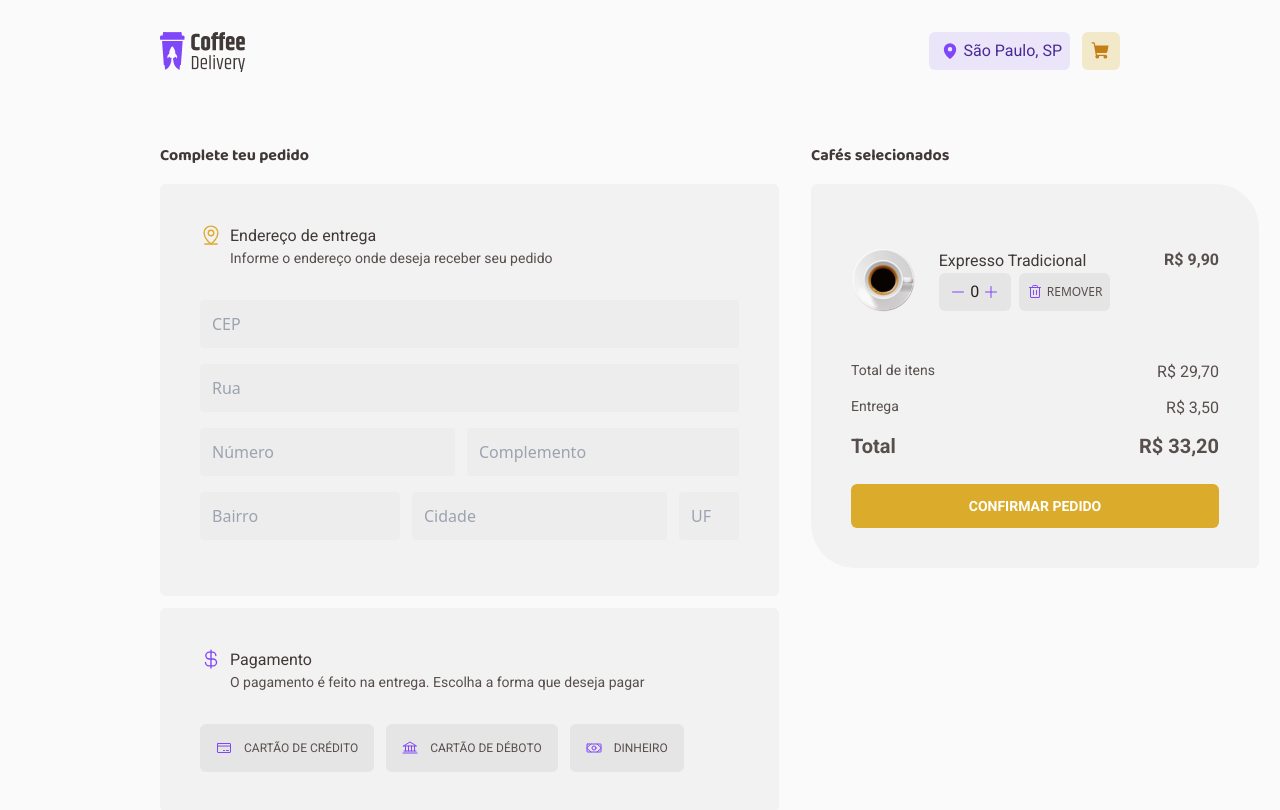
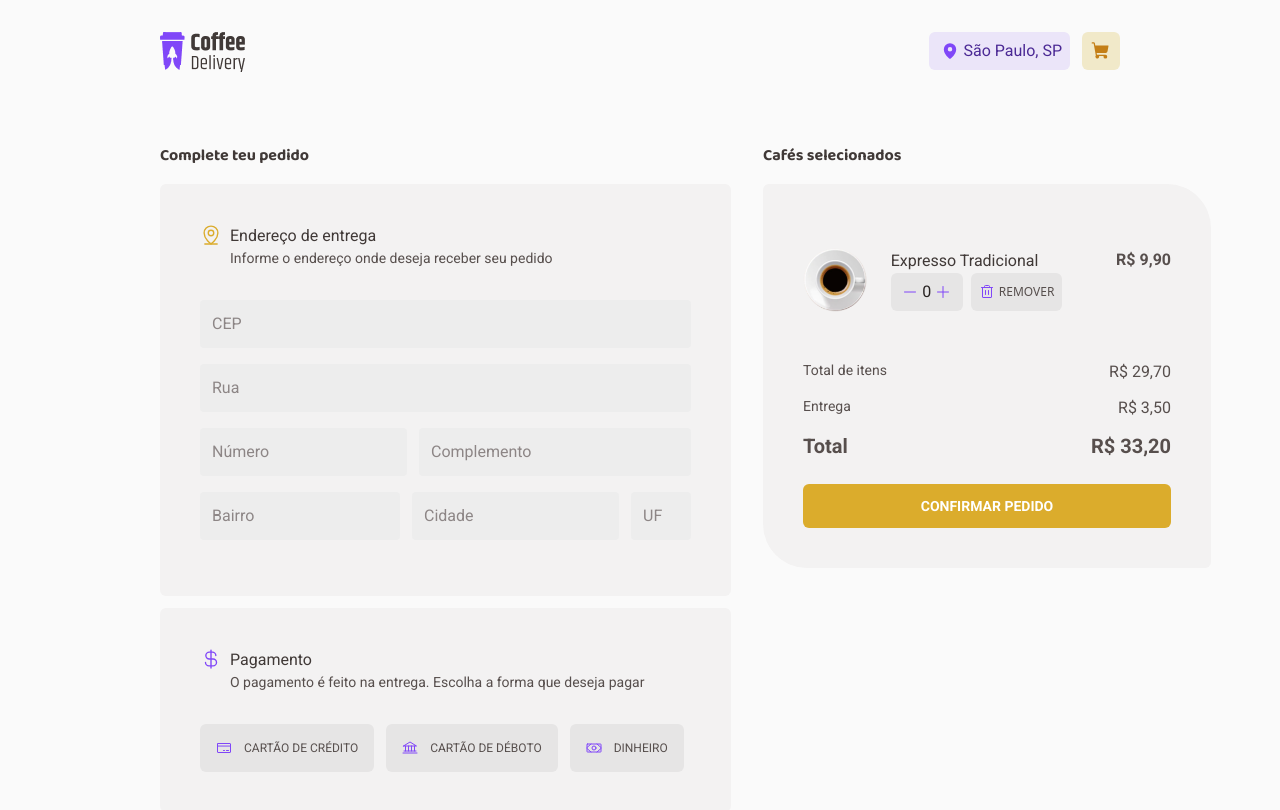
Before and after one commit to ztxy32/CoffeeDelivery, a Next.js app: page /pages/checkout in a window 1280 px wide. Built offline with nearby package versions, Linux system fonts and the light colour scheme.

Commit message:
Update addressSection.tsx

```diff
--- a/src/app/pages/checkout/components/addressSection.tsx
+++ b/src/app/pages/checkout/components/addressSection.tsx
@@ -4,10 +4,10 @@ const roboto = Roboto({subsets: ["latin"], weight: ["400","700"]})
 
 export function AddressSection(){
     return(
-        <div className="bg-base-card p-10 rounded-md">
+        <div className={`${roboto.className} bg-base-card p-10 rounded-md`}>
             <div className="flex flex-row mb-8">
                 <MapPinLine className="text-yellow" size={22}/>
-                <span className={`${roboto.className} flex flex-col pl-2 font-normal`}>
+                <span className={`${roboto.className} flex flex-col pl-2`}>
                     <p className="text-base-subtitle text-base">
                         Endereço de entrega
                     </p>
@@ -21,13 +21,13 @@ export function AddressSection(){
                     type="text"
                     name="CEP"
                     placeholder="CEP"
-                    className="bg-base-input p-3 mb-4 rounded"
+                    className="bg-base-input p-3 mb-4 rounded text-base-text placeholder-base-label focus:outline-yellow-dark"
                 />
                 <input
                     type="text"
                     name="Rua"
                     placeholder="Rua"
-                    className="bg-base-input p-3 mb-4 rounded"
+                    className="bg-base-input p-3 mb-4 rounded text-base-text placeholder-base-label focus:outline-yellow-dark"
                 />
 
                 <span className="flex">
@@ -35,13 +35,13 @@ export function AddressSection(){
                         type="text"
                         name="Numero"
                         placeholder="Número"
-                        className="bg-base-input p-3 mb-4 rounded mr-3"
+                        className="bg-base-input p-3 mb-4 rounded mr-3 text-base-text placeholder-base-label focus:outline-yellow-dark"
                     />
                     <input
                         type="text"
                         name="Complemento"
                         placeholder="Complemento"
-                        className="bg-base-input p-3 mb-4 rounded flex-1"
+                        className="bg-base-input p-3 mb-4 rounded flex-1 text-base-text placeholder-base-label focus:outline-yellow-dark"
                     />
                 </span>
 
@@ -50,19 +50,19 @@ export function AddressSection(){
                         type="text"
                         name="Bairro"
                         placeholder="Bairro"
-                        className="bg-base-input p-3 mb-4 rounded mr-3 w-[200px]"
+                        className="bg-base-input p-3 mb-4 rounded mr-3 w-[200px] text-base-text placeholder-base-label focus:outline-yellow-dark"
                     />
                     <input
                         type="text"
                         name="Cidade"
                         placeholder="Cidade"
-                        className="bg-base-input p-3 mb-4 rounded mr-3"
+                        className="bg-base-input p-3 mb-4 rounded mr-3 text-base-text placeholder-base-label focus:outline-yellow-dark"
                     />
                     <input
                         type="text"
                         name="UF"
                         placeholder="UF"
-                        className="bg-base-input p-3 mb-4 rounded w-[60px]"
+                        className="bg-base-input p-3 mb-4 rounded w-[60px] text-base-text placeholder-base-label focus:outline-yellow-dark"
                     />
                 </span>
             </div>
```
